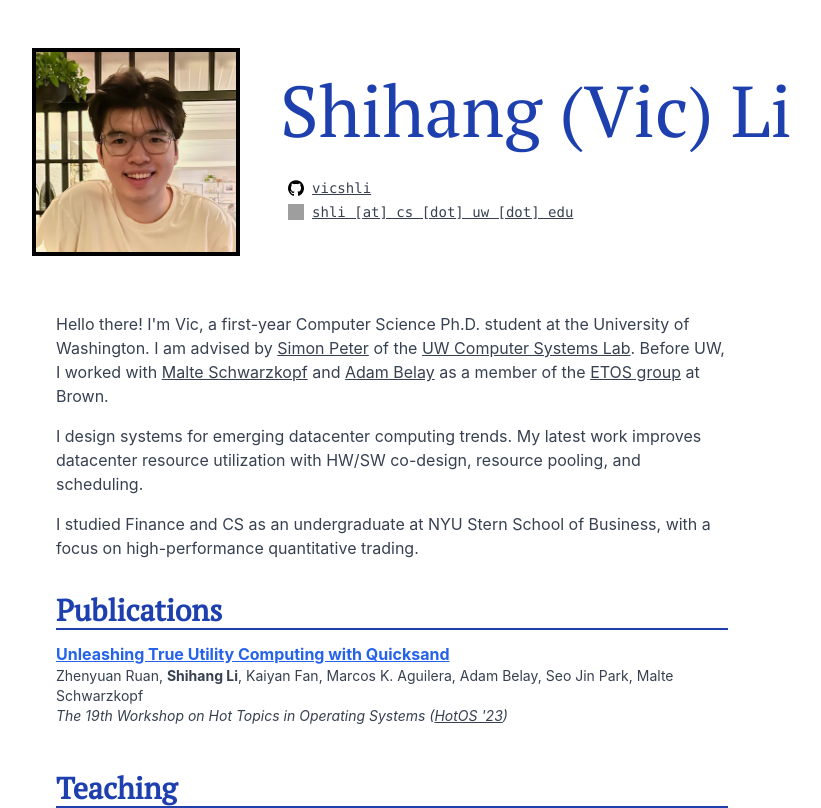
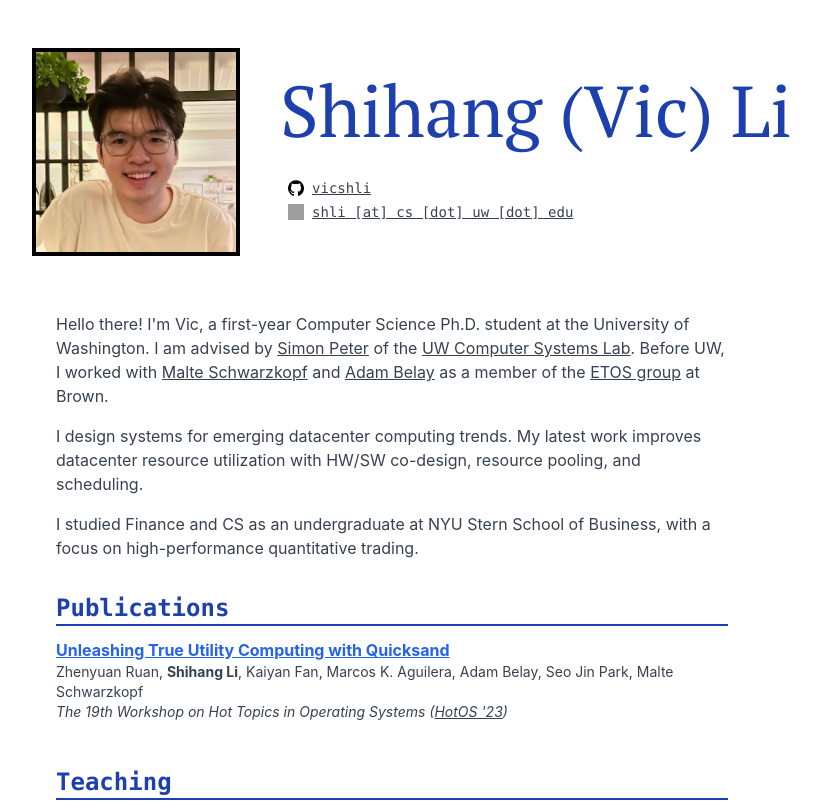
Before and after one commit to vic-lsh/vli, a Next.js app: page / in a window 1280 px wide. Shown: the top 808 px of the page, without its empty margins (248-1069 px from the left). Built offline with nearby package versions, Linux system fonts and the light colour scheme; grey boxes are pictures that could not be loaded.

Commit message:
use monofont for section header

```diff
--- a/components/ui/home.tsx
+++ b/components/ui/home.tsx
@@ -1,6 +1,6 @@
 export const SectionHeader: React.FC = ({ children }) => {
   return (
-    <h2 className="text-2xl lg:text-3xl font-bold text-blue-800 dark:text-dark-accent border-solid border-b-2 border-blue-800 dark:border-dark-accent font-serif">
+    <h2 className="text-2xl font-semibold text-blue-800 dark:text-dark-accent border-solid border-b-2 border-blue-800 dark:border-dark-accent font-mono">
       {children}
     </h2>
   );
```
